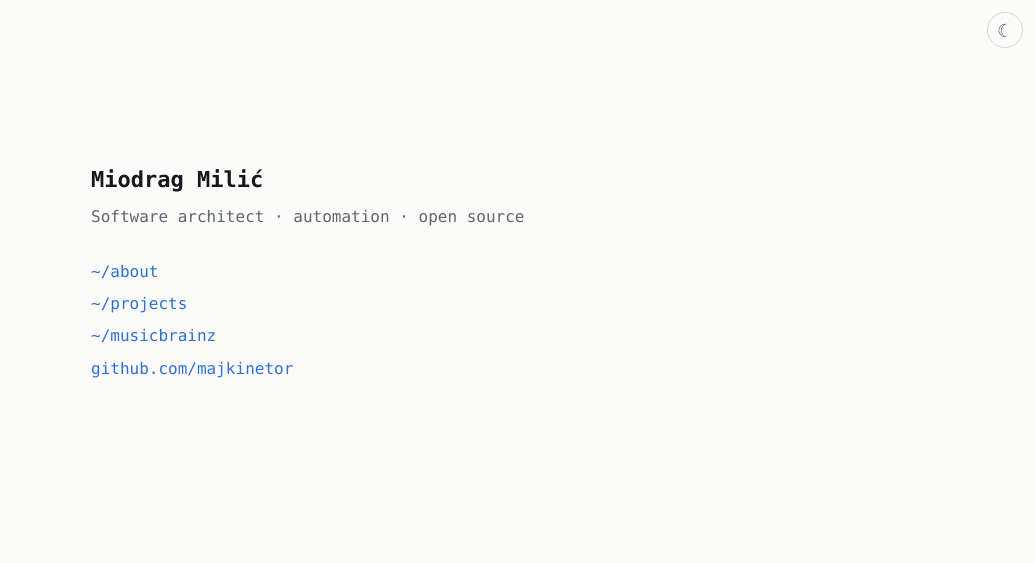
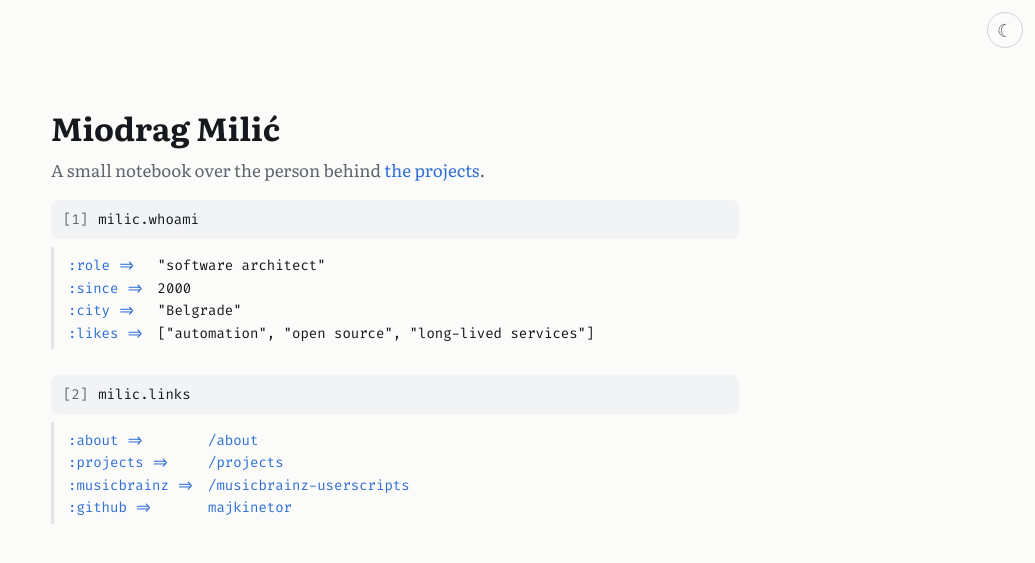
Before and after one commit to majkinetor/majkinetor.github.io, a Jekyll site: the page built from index.md, in a window 1280 px wide. Shown: the top 563 px of the page, without its empty margins (245-1280 px from the left). Built offline with Jekyll 4.4.1, drawn with Linux system fonts in a browser that asks for light colours.

Commit message:
Home page as a notebook: input cells and outputs in Markdown
Code blocks in index.md render as numbered input cells and the list after
each one as its output, in the projects notebook style. Literata and Fira
Code load on the home page only. Smart quotes off so cells keep plain
quotes.

Co-Authored-By: Claude Opus 5.5 <noreply@anthropic.com>
Claude-Session: https://claude.ai/code/session_01BzhjMXfJvw8siShnM2hXsK

````diff
--- a/_config.yml
+++ b/_config.yml
@@ -8,6 +8,7 @@ markdown: kramdown
 kramdown:
   input: GFM
   hard_wrap: false
+  smart_quotes: ["apos", "apos", "quot", "quot"]
 defaults:
   - scope: { path: "" }
     values: { layout: default }
--- a/_layouts/default.html
+++ b/_layouts/default.html
@@ -6,7 +6,8 @@
 <title>{% if page.url == "/" %}{{ site.title }}{% else %}{{ page.title }} · {{ site.title }}{% endif %}</title>
 {% if page.description %}<meta name="description" content="{{ page.description }}">{% endif %}
 <script src="/theme.js"></script>
-<link rel="stylesheet" href="/assets/site.css">
+{% if page.class == "home" %}<link rel="stylesheet" href="https://fonts.googleapis.com/css2?family=Literata:opsz,wght@7..72,400;7..72,700&family=Fira+Code:wght@400&display=swap">
+{% endif %}<link rel="stylesheet" href="/assets/site.css">
 </head>
 <body class="{{ page.class }}">
 <main>
--- a/assets/site.css
+++ b/assets/site.css
@@ -1,8 +1,8 @@
 /* Shared style for Markdown pages: one mono reading column, light and dark. */
-:root{ --bg:#fbfbfa; --ink:#15181c; --dim:#5f666e; --rule:#e3e5e8; --accent:#2f6fd6;
+:root{ --bg:#fbfbfa; --ink:#15181c; --dim:#5f666e; --rule:#e3e5e8; --accent:#2f6fd6; --panel:#f2f3f5;
   --mono:ui-monospace,"Cascadia Code",Menlo,Consolas,monospace; }
-@media (prefers-color-scheme: dark){:root:not([data-theme="light"]){--bg:#111417;--ink:#e8ebee;--dim:#98a1a9;--rule:#23292e;--accent:#6ea8ff;color-scheme:dark}}
-:root[data-theme="dark"]{--bg:#111417;--ink:#e8ebee;--dim:#98a1a9;--rule:#23292e;--accent:#6ea8ff;color-scheme:dark}
+@media (prefers-color-scheme: dark){:root:not([data-theme="light"]){--bg:#111417;--ink:#e8ebee;--dim:#98a1a9;--rule:#23292e;--accent:#6ea8ff;--panel:#1e2026;color-scheme:dark}}
+:root[data-theme="dark"]{--bg:#111417;--ink:#e8ebee;--dim:#98a1a9;--rule:#23292e;--accent:#6ea8ff;--panel:#1e2026;color-scheme:dark}
 *{box-sizing:border-box}
 body{margin:0;background:var(--bg);color:var(--ink);font:16px/1.65 var(--mono)}
 main{max-width:680px;margin:0 auto;padding:12vh 16px 60px}
@@ -15,7 +15,15 @@ p{margin:0 0 14px;max-width:64ch}
 ul{padding-left:2ch;margin:0 0 14px} li{margin:4px 0}
 .where{margin:0 0 8px} .where b{color:var(--dim);font-weight:600} .where a{white-space:nowrap}
 
-/* Home: a short centred card with a plain link list */
-.home main{max-width:640px;padding-top:18vh}
-.home ul{list-style:none;padding:0;display:flex;flex-direction:column;gap:6px}
-.home li{margin:0}
+/* Home: a notebook. Each code block is an input cell, the list after it is its output. */
+.home{--serif:"Literata",Georgia,serif;--code:"Fira Code",ui-monospace,monospace;font:17px/1.65 var(--serif);counter-reset:cell}
+.home main{max-width:720px;padding-top:12vh}
+.home h1{font:700 32px/1.2 var(--serif);margin:0 0 10px}
+.home h1 + p{font-size:17px;margin:0 0 16px}
+.home pre{counter-increment:cell;background:var(--panel);border-radius:8px;padding:10px 12px;margin:0;font:14px var(--code);overflow-x:auto}
+.home pre code{font:inherit}
+.home pre::before{content:"[" counter(cell) "]";color:var(--dim);margin-right:10px}
+.home .highlighter-rouge + ul{list-style:none;display:grid;grid-template-columns:max-content minmax(0,1fr);gap:0 14px;border-left:3px solid var(--rule);margin:8px 0 26px;padding:8px 0 4px 14px;font:14px/1.6 var(--code)}
+.home .highlighter-rouge + ul li{display:contents}
+.home .highlighter-rouge + ul strong{color:var(--accent);font-weight:400;white-space:nowrap}
+.home .highlighter-rouge + ul strong::after{content:" =>"}
--- a/index.md
+++ b/index.md
@@ -4,9 +4,22 @@ class: home
 ---
 # Miodrag Milić
 
-Software architect · automation · open source
+A small notebook over the person behind [the projects](/projects/).
 
-- [~/about](/about/)
-- [~/projects](/projects/)
-- [~/musicbrainz](/musicbrainz-userscripts)
-- [github.com/majkinetor](https://github.com/majkinetor)
+```
+milic.whoami
+```
+
+- **:role** "software architect"
+- **:since** 2000
+- **:city** "Belgrade"
+- **:likes** ["automation", "open source", "long-lived services"]
+
+```
+milic.links
+```
+
+- **:about** [/about](/about/)
+- **:projects** [/projects](/projects/)
+- **:musicbrainz** [/musicbrainz-userscripts](/musicbrainz-userscripts)
+- **:github** [majkinetor](https://github.com/majkinetor)
````
